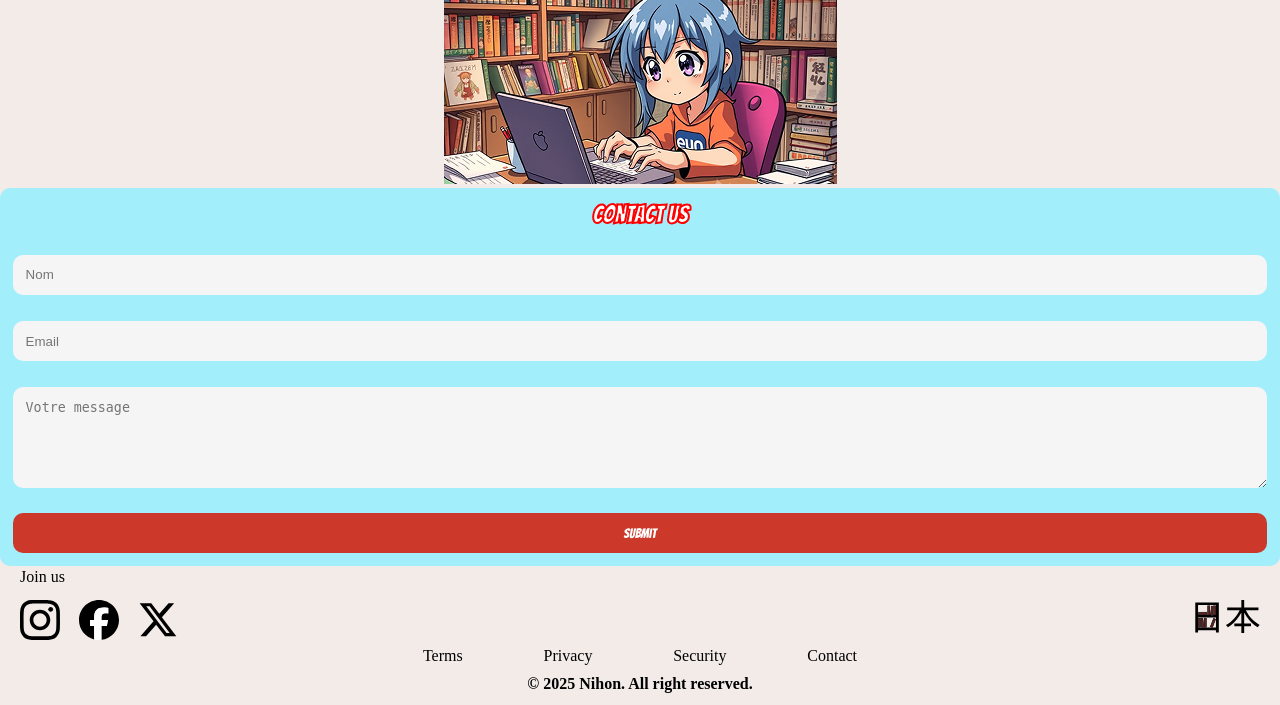
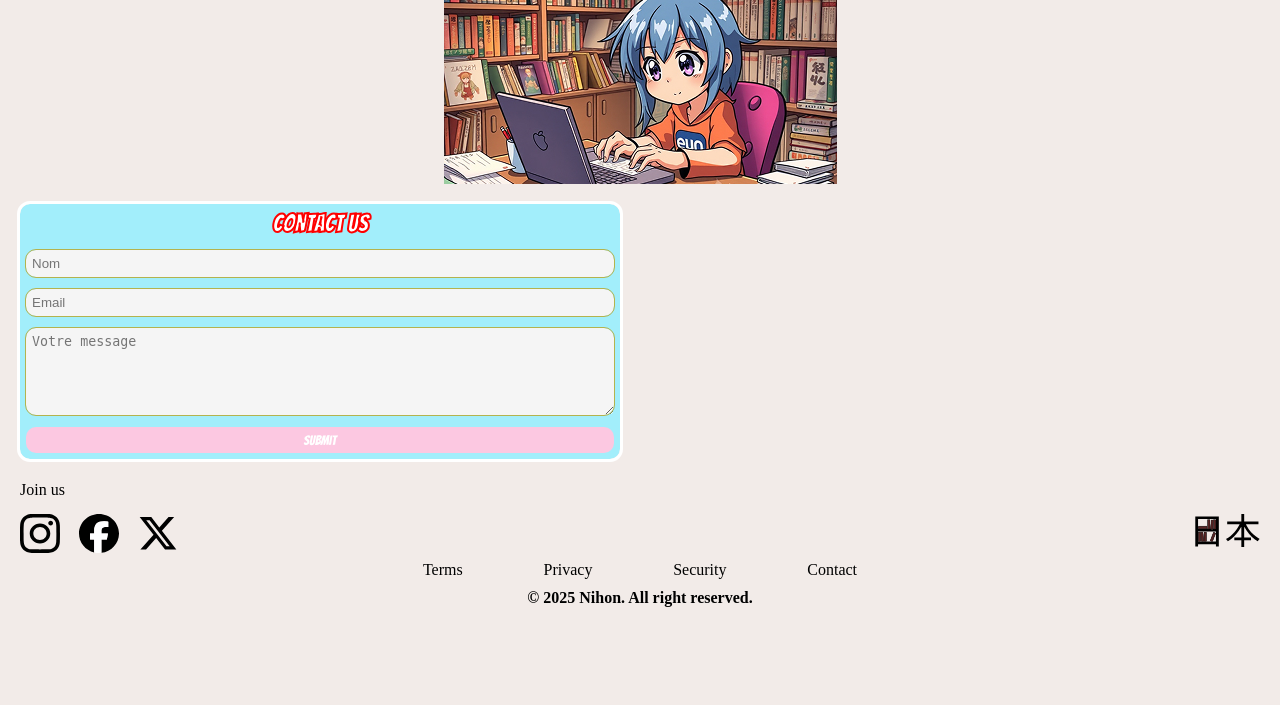
Before and after one commit to Jackmaa/nihon-ECF-3, a PHP site: page /contact in a window 1280 px wide. Shown: the part 95-800 px from the top of the page. Run offline with PHP 8.4, Linux system fonts and the light colour scheme; some libraries are stand-ins or nearby versions; some web fonts are replaced.

Commit message:
Add flexbox centering and update contact form styles

```diff
--- a/public/asset/css/styles.css
+++ b/public/asset/css/styles.css
@@ -71,6 +71,12 @@
 */
 .p-all-2 {
   padding: 1vw;
+}
+
+.flexcenter {
+  display: flex;
+  justify-content: center;
+  align-items: center;
 }
 
 /*
@@ -555,6 +561,14 @@
     display: block;
     width: 60vw;
   }
+  /*
+  *******************************
+  ***********contact***********
+  *******************************
+  */
+  .formulaire {
+    margin: 0 auto;
+  }
 }
 @media (min-width: 768px) {
   /*
@@ -586,6 +600,14 @@
     display: block;
     width: 60vw;
   }
+  /*
+  *******************************
+  ***********contact***********
+  *******************************
+  */
+  .formulaire {
+    margin: 0 auto;
+  }
 }
 @media (min-width: 1024px) {
   /*
@@ -616,6 +638,15 @@
   #img-subscrire {
     display: block;
     width: 60vw;
+  }
+  /*
+  *******************************
+  ***********contact***********
+  *******************************
+  */
+  .formulaire {
+    margin: 0 auto;
+    max-width: 24px;
   }
   /*
   **********************************
@@ -720,15 +751,15 @@
 ***********CONTACT PAGE************
 **********************************
 */
-figure {
-  text-align: center;
-}
-
 .formulaire {
   display: flex;
   flex-direction: column;
+  justify-content: center;
   background-color: #A2EEFB;
   border-radius: 10px;
+  outline: 3px solid #ffffff;
+  max-width: 600px;
+  margin: 20px;
 }
 .formulaire h2 {
   text-align: center;
@@ -743,13 +774,14 @@
   border-radius: 10px;
   border: none;
   background-color: #F5F5F5;
+  outline: 1px solid #B3B34E;
 }
 .formulaire .button {
   margin: 1%;
   padding: 1%;
   border-radius: 10px;
   border: none;
-  background-color: #cc392b;
+  background-color: #FCC8E1;
   color: #ffffff;
   font-family: var(--ff-bangers);
   cursor: pointer;
@@ -757,8 +789,4 @@
 }
 .formulaire .button:hover {
   background-color: #cc1606;
-}
-.formulaire figure {
-  text-align: center;
-  margin: 0 auto; /* Centrer la figure */
 }/*# sourceMappingURL=styles.css.map */
--- a/public/asset/css/styles.scss
+++ b/public/asset/css/styles.scss
@@ -76,6 +76,11 @@
 */
 .p-all-2 {
   padding: 1vw;
+}
+.flexcenter{
+  display: flex;
+  justify-content: center;
+  align-items: center;
 }
 
 /*
@@ -622,8 +627,19 @@
         display: block;
         width: 60vw;
       }
+  /*
+*******************************
+***********contact***********
+*******************************
+*/
+.formulaire{
+margin: 0 auto;}
+
+
 
 }
+
+
 
 @media (min-width: 768px) {
 /*
@@ -658,6 +674,14 @@
         display: block;
         width: 60vw;
       }
+      /*
+*******************************
+***********contact***********
+*******************************
+*/
+.formulaire{
+  margin: 0 auto;}
+
 
 }
 
@@ -695,6 +719,16 @@
         display: block;
         width: 60vw;
       }
+
+      /*
+*******************************
+***********contact***********
+*******************************
+*/
+.formulaire{
+  margin: 0 auto;
+  max-width: 024px;
+}
 
   /*
 **********************************
@@ -1092,20 +1126,45 @@
 
 
 
+
+
+
+
+
+
+
+
+
+
+
+
+
+
+
+
+
+
+
+
+
 /*
 **********************************
 ***********CONTACT PAGE************
 **********************************
 */
 
-figure{
-    text-align: center;
-}
+
+
+
 .formulaire{
     display:flex;
     flex-direction: column;
+    justify-content: center;
     background-color: #A2EEFB;
     border-radius: 10px;
+    outline: 3px solid #ffffff;
+    max-width: 600px;
+    margin: 20px;
 
     h2{text-align: center;
       font-family: var(--ff-bangers);
@@ -1119,6 +1178,7 @@
         border-radius: 10px;
         border: none;
         background-color: #F5F5F5;
+        outline: 1px solid #B3B34E;
     }
 
 
@@ -1127,7 +1187,7 @@
       padding: 1%;
       border-radius: 10px;
       border: none;
-      background-color: #cc392b;
+      background-color: #FCC8E1;
       color: #ffffff;
       font-family: var(--ff-bangers);
       cursor: pointer;
@@ -1136,9 +1196,10 @@
       &:hover{
           background-color: #cc1606;
       }
-  }
-  figure {
-    text-align: center;
-    margin: 0 auto; /* Centrer la figure */
-  }
+
+
+    }
+
+
+
 }
--- a/view/contact.php
+++ b/view/contact.php
@@ -7,7 +7,7 @@
 
 <main>
 
-<figure><img src="public\asset\img\contact.webp" alt="image contact"></figure>
+<figure class="flexcenter"><img src="public\asset\img\contact.webp" alt="image contact"></figure>
 
 
 <form class=formulaire action="#" method="post">
```
Also changed, not shown: 1 other file.
